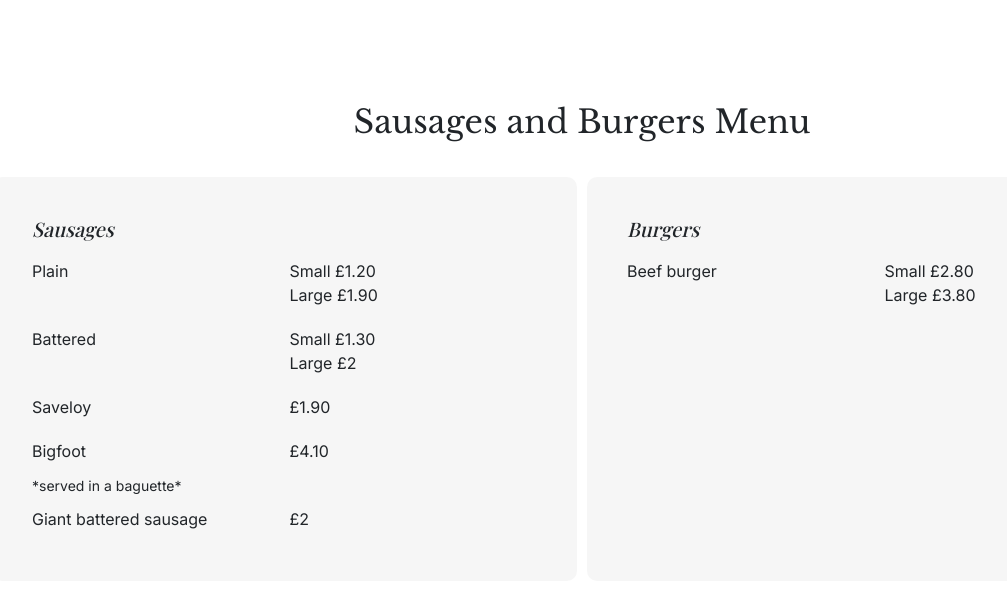
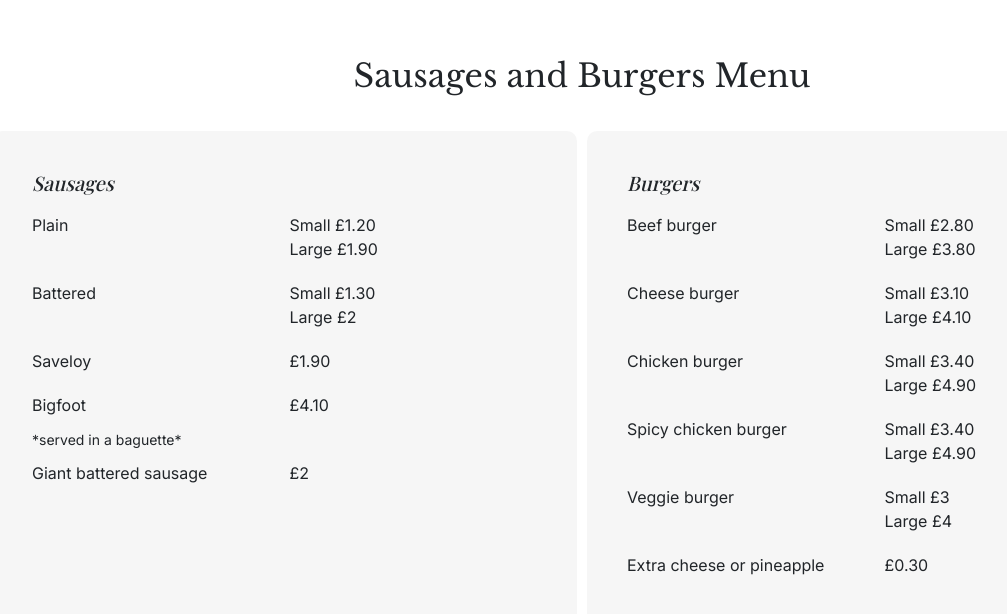
Before and after one commit to EvaSuper0115/fish-n-chips, a React (Create React App) app: page / in a window 1280 px wide. Shown: the part 4246-4860 px from the top of the page, without its empty margins (58-1065 px from the left). Built offline with nearby package versions, Linux system fonts and the light colour scheme; a web font is replaced by a local one.

Commit message:
updated sausages and burger menu content

```diff
--- a/src/MenuSausagesBurgers.js
+++ b/src/MenuSausagesBurgers.js
@@ -22,8 +22,25 @@ export default function MenuSausagesBurgers(props) {
             <h3 className="itallic-subHeading">Burgers</h3>
             <MenuItemGrid
               food="Beef burger"
-              price={["Small £2.80 ", "Large £3.80"]}
+              price={["Small £2.80", "Large £3.80"]}
             />
+            <MenuItemGrid
+              food="Cheese burger"
+              price={["Small £3.10", "Large £4.10"]}
+            />
+            <MenuItemGrid
+              food="Chicken burger"
+              price={["Small £3.40", "Large £4.90"]}
+            />
+            <MenuItemGrid
+              food="Spicy chicken burger"
+              price={["Small £3.40", "Large £4.90"]}
+            />
+            <MenuItemGrid
+              food="Veggie burger"
+              price={["Small £3", "Large £4"]}
+            />
+            <MenuItemGrid food="Extra cheese or pineapple" price={["£0.30"]} />
           </div>
         </div>
       </div>
```
